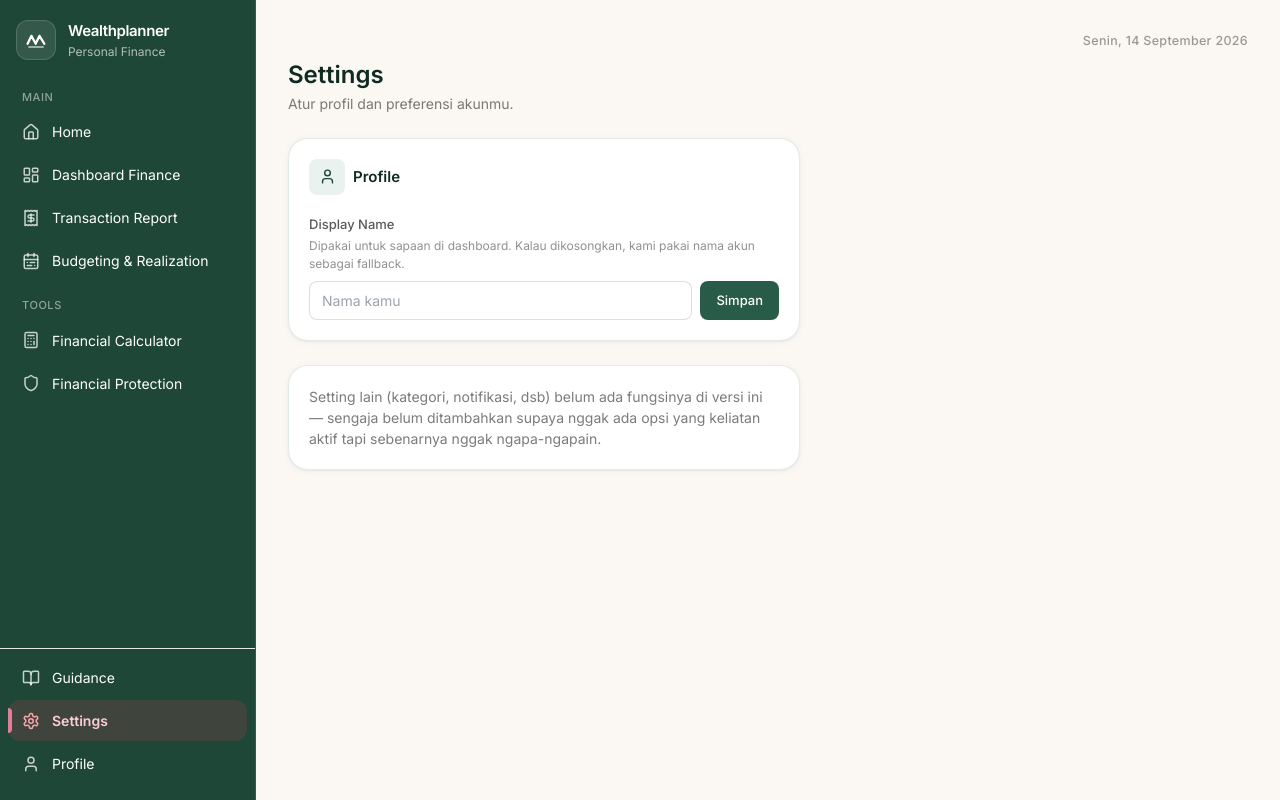
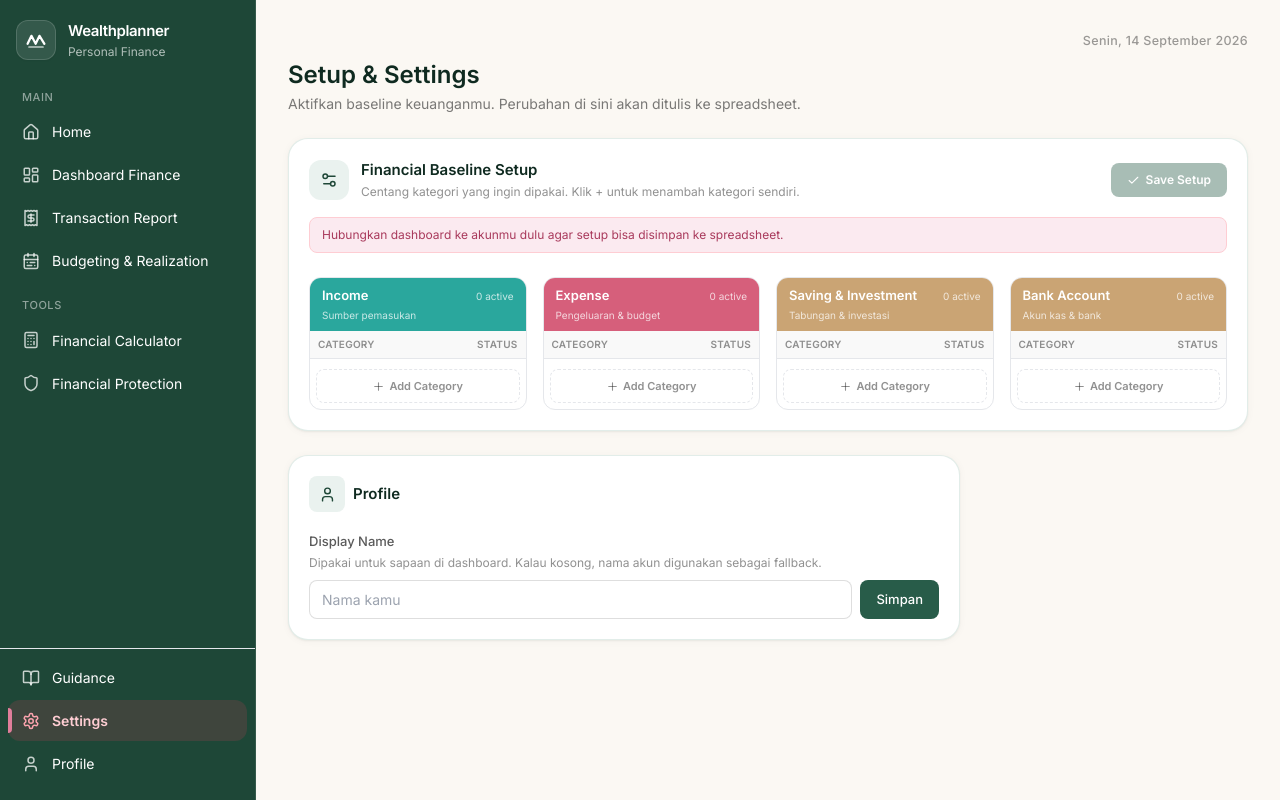
Before and after one commit to jasminework2023/personal-wealthplanner, a React (Vite) app: page /dashboard/settings in a window 1280 px wide. Built offline with nearby package versions, Linux system fonts and the light colour scheme; the HTML template or start-up script is replaced by a standard one.

Commit message:
Update Settings.tsx

```diff
--- a/src/pages/Settings.tsx
+++ b/src/pages/Settings.tsx
@@ -1,61 +1,161 @@
-import { useState } from "react";
-import { Check, User as UserIcon } from "lucide-react";
+import { useEffect, useMemo, useState } from "react";
+import { Check, ExternalLink, GripVertical, Plus, Settings2, Trash2, User as UserIcon, Loader2, RotateCcw } from "lucide-react";
 import { Card } from "../components/Card";
 import { getDisplayName, setDisplayName } from "../lib/settings";
-import { useFinanceData } from "../lib/useFinanceData";
+import { getStoredToken, useFinanceData } from "../lib/useFinanceData";
+
+type SectionKey = "income" | "expense" | "saving" | "bank";
+type SetupItem = { name: string; active: boolean };
+
+type SetupState = Record<SectionKey, SetupItem[]>;
+
+const EMPTY_SETUP: SetupState = { income: [], expense: [], saving: [], bank: [] };
+const SECTION_META: { key: SectionKey; title: string; subtitle: string; tone: string }[] = [
+  { key: "income", title: "Income", subtitle: "Sumber pemasukan", tone: "bg-[#2aa79d]" },
+  { key: "expense", title: "Expense", subtitle: "Pengeluaran & budget", tone: "bg-[#d65f7b]" },
+  { key: "saving", title: "Saving & Investment", subtitle: "Tabungan & investasi", tone: "bg-[#caa474]" },
+  { key: "bank", title: "Bank Account", subtitle: "Akun kas & bank", tone: "bg-[#caa474]" },
+];
+
+function cloneSetup(value: SetupState): SetupState {
+  return JSON.parse(JSON.stringify(value));
+}
 
 export function Settings() {
   const { username } = useFinanceData();
   const [name, setName] = useState(() => getDisplayName());
-  const [saved, setSaved] = useState(false);
+  const [savedName, setSavedName] = useState(false);
+  const [setup, setSetup] = useState<SetupState>(EMPTY_SETUP);
+  const [original, setOriginal] = useState<SetupState>(EMPTY_SETUP);
+  const [spreadsheetUrl, setSpreadsheetUrl] = useState("");
+  const [loading, setLoading] = useState(true);
+  const [saving, setSaving] = useState(false);
+  const [message, setMessage] = useState("");
+  const [error, setError] = useState("");
 
-  function handleSave() {
-    setDisplayName(name);
-    setSaved(true);
-    setTimeout(() => setSaved(false), 1800);
+  async function loadSetup() {
+    const token = getStoredToken();
+    if (!token) {
+      setLoading(false);
+      setError("Hubungkan dashboard ke akunmu dulu agar setup bisa disimpan ke spreadsheet.");
+      return;
+    }
+    setLoading(true); setError("");
+    try {
+      const res = await fetch(`${import.meta.env.BASE_URL}api/setup?token=${encodeURIComponent(token)}`);
+      const data = await res.json();
+      if (!res.ok) throw new Error(data.error || "Gagal memuat setup");
+      const next = { ...EMPTY_SETUP, ...data.sections } as SetupState;
+      setSetup(next); setOriginal(cloneSetup(next)); setSpreadsheetUrl(data.spreadsheetUrl || "");
+    } catch (e) {
+      setError(e instanceof Error ? e.message : "Gagal memuat setup");
+    } finally { setLoading(false); }
+  }
+
+  useEffect(() => { loadSetup(); }, []);
+
+  const changed = useMemo(() => JSON.stringify(setup) !== JSON.stringify(original), [setup, original]);
+
+  function updateSection(section: SectionKey, items: SetupItem[]) {
+    setSetup((s) => ({ ...s, [section]: items }));
+  }
+
+  function addItem(section: SectionKey) {
+    updateSection(section, [...setup[section], { name: "", active: true }]);
+  }
+
+  function removeItem(section: SectionKey, index: number) {
+    updateSection(section, setup[section].filter((_, i) => i !== index));
+  }
+
+  function updateItem(section: SectionKey, index: number, patch: Partial<SetupItem>) {
+    updateSection(section, setup[section].map((item, i) => i === index ? { ...item, ...patch } : item));
+  }
+
+  async function saveSetup() {
+    const token = getStoredToken();
+    if (!token) return;
+    const cleaned = cloneSetup(setup);
+    (Object.keys(cleaned) as SectionKey[]).forEach((key) => {
+      cleaned[key] = cleaned[key].filter((x) => x.name.trim()).map((x) => ({ name: x.name.trim(), active: x.active }));
+    });
+    setSaving(true); setError(""); setMessage("");
+    try {
+      const res = await fetch(`${import.meta.env.BASE_URL}api/setup`, {
+        method: "POST", headers: { "Content-Type": "application/json" },
+        body: JSON.stringify({ token, sections: cleaned }),
+      });
+      const data = await res.json();
+      if (!res.ok) throw new Error(data.error || "Gagal menyimpan setup");
+      setSetup(cleaned); setOriginal(cloneSetup(cleaned)); setMessage("Setup tersimpan ke spreadsheet.");
+      setTimeout(() => setMessage(""), 2500);
+    } catch (e) { setError(e instanceof Error ? e.message : "Gagal menyimpan setup"); }
+    finally { setSaving(false); }
+  }
+
+  function handleSaveName() {
+    setDisplayName(name); setSavedName(true); setTimeout(() => setSavedName(false), 1800);
   }
 
   return (
     <div className="flex flex-col gap-6">
       <div>
-        <h1 className="text-2xl font-semibold text-forest-900">Settings</h1>
-        <p className="text-[14px] text-charcoal/60 mt-0.5">Atur profil dan preferensi akunmu.</p>
+        <h1 className="text-2xl font-semibold text-forest-900">Setup & Settings</h1>
+        <p className="text-[14px] text-charcoal/60 mt-0.5">Aktifkan baseline keuanganmu. Perubahan di sini akan ditulis ke spreadsheet.</p>
       </div>
 
-      <Card className="max-w-lg">
-        <div className="flex items-center gap-2 mb-4">
-          <span className="flex h-9 w-9 items-center justify-center rounded-lg bg-forest-50 text-forest-700">
-            <UserIcon size={17} />
-          </span>
-          <h3 className="text-[15px] font-semibold text-forest-900">Profile</h3>
+      <Card>
+        <div className="flex flex-col sm:flex-row sm:items-center justify-between gap-4">
+          <div className="flex items-center gap-3">
+            <span className="flex h-10 w-10 items-center justify-center rounded-xl bg-forest-50 text-forest-700"><Settings2 size={18} /></span>
+            <div><h3 className="text-[15px] font-semibold text-forest-900">Financial Baseline Setup</h3><p className="text-[12px] text-charcoal/50 mt-0.5">Centang kategori yang ingin dipakai. Klik + untuk menambah kategori sendiri.</p></div>
+          </div>
+          <div className="flex items-center gap-2">
+            {spreadsheetUrl && <a href={spreadsheetUrl} target="_blank" rel="noreferrer" className="inline-flex items-center gap-1.5 rounded-lg border border-charcoal/12 bg-white px-3 py-2 text-[12px] font-medium text-charcoal/70 hover:border-forest-200 hover:text-forest-700"><ExternalLink size={13}/> Open Spreadsheet</a>}
+            <button onClick={saveSetup} disabled={!changed || saving || loading} className="inline-flex items-center gap-1.5 rounded-lg bg-forest-600 px-4 py-2 text-[12px] font-semibold text-white hover:bg-forest-700 disabled:opacity-40">
+              {saving ? <Loader2 size={13} className="animate-spin"/> : <Check size={13}/>} {saving ? "Saving..." : "Save Setup"}
+            </button>
+          </div>
         </div>
 
-        <label className="text-[13px] font-medium text-charcoal/75">Display Name</label>
-        <p className="text-[12px] text-charcoal/50 mt-0.5 mb-2">
-          Dipakai untuk sapaan di dashboard. Kalau dikosongkan, kami pakai nama akun{username ? ` (${username})` : ""} sebagai fallback.
-        </p>
-        <div className="flex gap-2">
-          <input
-            value={name}
-            onChange={(e) => setName(e.target.value)}
-            placeholder={username || "Nama kamu"}
-            className="flex-1 border border-charcoal/15 rounded-lg px-3 py-2 text-[14px] outline-none focus:border-forest-400 focus:ring-2 focus:ring-forest-50"
-          />
-          <button
-            onClick={handleSave}
-            className="flex items-center gap-1.5 bg-forest-600 text-white rounded-lg px-4 py-2 text-[13px] font-medium hover:bg-forest-700"
-          >
-            {saved ? <Check size={14} /> : null}
-            {saved ? "Tersimpan" : "Simpan"}
-          </button>
-        </div>
+        {error && <div className="mt-4 rounded-lg border border-rose-200 bg-rose-50 px-3 py-2 text-[12px] text-rose-700">{error}</div>}
+        {message && <div className="mt-4 rounded-lg border border-forest-100 bg-forest-50 px-3 py-2 text-[12px] text-forest-700">{message}</div>}
+
+        {loading ? <div className="py-12 flex justify-center text-charcoal/40"><Loader2 className="animate-spin"/></div> :
+          <div className="mt-6 grid gap-4 xl:grid-cols-4">
+            {SECTION_META.map((section) => (
+              <SetupSection key={section.key} meta={section} items={setup[section.key]} onAdd={() => addItem(section.key)} onRemove={(i) => removeItem(section.key, i)} onUpdate={(i, patch) => updateItem(section.key, i, patch)} />
+            ))}
+          </div>
+        }
       </Card>
 
-      <Card className="max-w-lg">
-        <p className="text-[14px] text-charcoal/60">
-          Setting lain (kategori, notifikasi, dsb) belum ada fungsinya di versi ini — sengaja belum ditambahkan supaya nggak ada opsi yang keliatan aktif tapi sebenarnya nggak ngapa-ngapain.
-        </p>
+      <Card className="max-w-2xl">
+        <div className="flex items-center gap-2 mb-4"><span className="flex h-9 w-9 items-center justify-center rounded-lg bg-forest-50 text-forest-700"><UserIcon size={17}/></span><h3 className="text-[15px] font-semibold text-forest-900">Profile</h3></div>
+        <label className="text-[13px] font-medium text-charcoal/75">Display Name</label>
+        <p className="text-[12px] text-charcoal/50 mt-0.5 mb-2">Dipakai untuk sapaan di dashboard. Kalau kosong, nama akun digunakan sebagai fallback.</p>
+        <div className="flex gap-2"><input value={name} onChange={(e) => setName(e.target.value)} placeholder={username || "Nama kamu"} className="flex-1 border border-charcoal/15 rounded-lg px-3 py-2 text-[14px] outline-none focus:border-forest-400 focus:ring-2 focus:ring-forest-50"/><button onClick={handleSaveName} className="flex items-center gap-1.5 bg-forest-600 text-white rounded-lg px-4 py-2 text-[13px] font-medium hover:bg-forest-700">{savedName && <Check size={14}/>} {savedName ? "Tersimpan" : "Simpan"}</button></div>
       </Card>
     </div>
   );
 }
+
+function SetupSection({ meta, items, onAdd, onRemove, onUpdate }: { meta: typeof SECTION_META[number]; items: SetupItem[]; onAdd: () => void; onRemove: (index: number) => void; onUpdate: (index: number, patch: Partial<SetupItem>) => void; }) {
+  return (
+    <div className="rounded-xl border border-charcoal/8 bg-white overflow-hidden">
+      <div className={`${meta.tone} px-3 py-2 text-white`}><div className="flex items-center justify-between"><p className="text-[13px] font-semibold">{meta.title}</p><span className="text-[10px] text-white/75">{items.filter(i => i.active).length} active</span></div><p className="text-[10px] text-white/75 mt-0.5">{meta.subtitle}</p></div>
+      <div className="px-2 py-1.5 bg-charcoal/[0.025] border-b border-charcoal/8 flex items-center justify-between text-[10px] font-semibold text-charcoal/50 uppercase tracking-wide"><span>Category</span><span>Status</span></div>
+      <div className="p-1.5 max-h-[420px] overflow-y-auto">
+        {items.map((item, index) => (
+          <div key={`${item.name}-${index}`} className="group flex items-center gap-1.5 rounded-md px-1.5 py-1 hover:bg-charcoal/[0.035]">
+            <GripVertical size={12} className="text-charcoal/20 shrink-0" />
+            <input value={item.name} onChange={(e) => onUpdate(index, { name: e.target.value })} placeholder="Nama kategori" className="min-w-0 flex-1 bg-transparent text-[12px] text-charcoal outline-none border-b border-transparent focus:border-forest-300 py-0.5" />
+            <button type="button" onClick={() => onUpdate(index, { active: !item.active })} aria-label={item.active ? "Nonaktifkan" : "Aktifkan"} className={`relative shrink-0 h-5 w-5 rounded border transition ${item.active ? "border-forest-500 bg-forest-600 text-white" : "border-charcoal/30 bg-white text-transparent"}`}><Check size={13} className="absolute inset-0 m-auto" /></button>
+            <button type="button" onClick={() => onRemove(index)} aria-label="Hapus kategori" className="shrink-0 p-1 text-charcoal/20 opacity-0 group-hover:opacity-100 hover:text-rose-600"><Trash2 size={12}/></button>
+          </div>
+        ))}
+        <button type="button" onClick={onAdd} className="mt-1 flex w-full items-center justify-center gap-1 rounded-lg border border-dashed border-charcoal/12 py-2 text-[11px] font-semibold text-charcoal/50 hover:border-forest-200 hover:text-forest-700"><Plus size={13}/> Add Category</button>
+      </div>
+    </div>
+  );
+}
```
